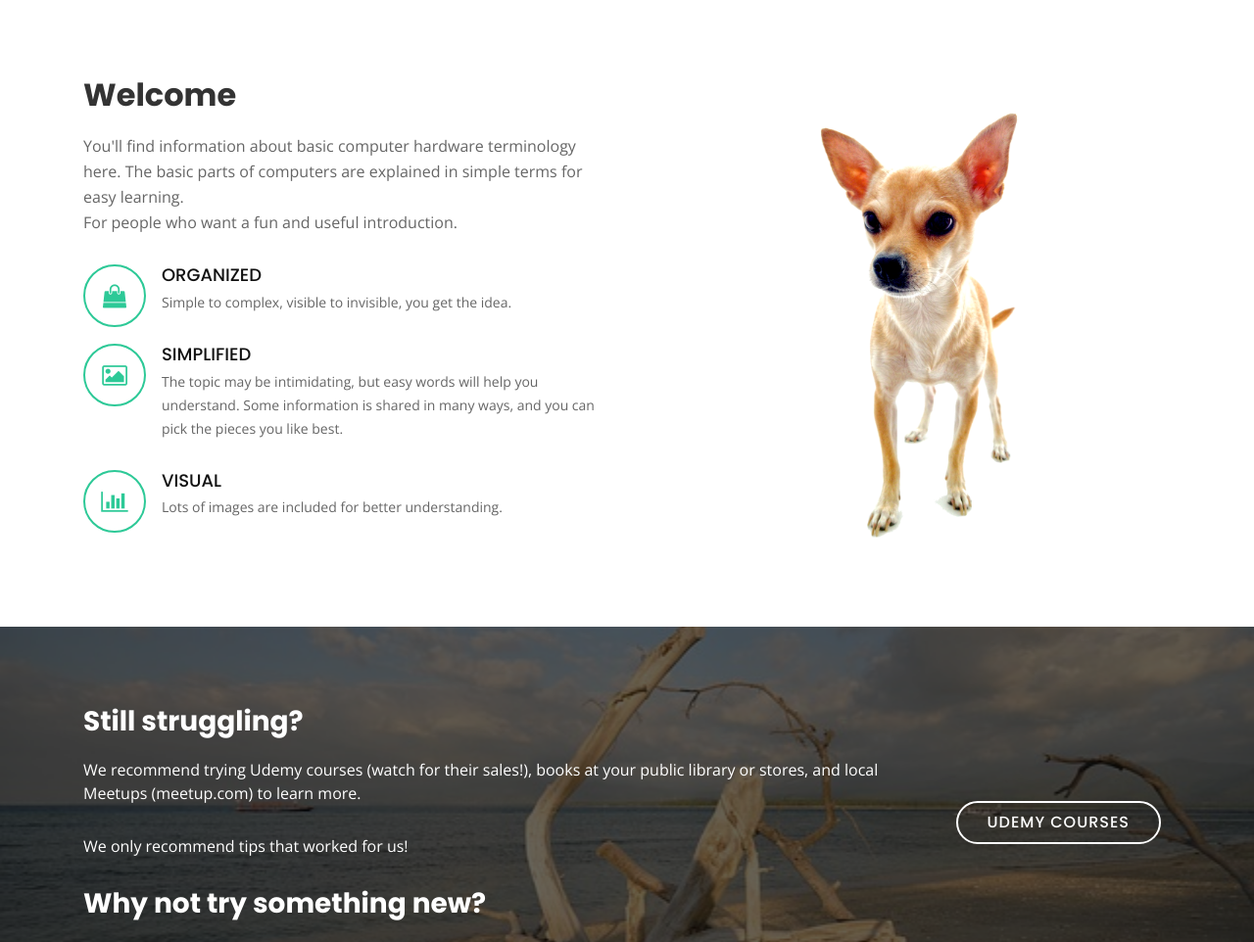
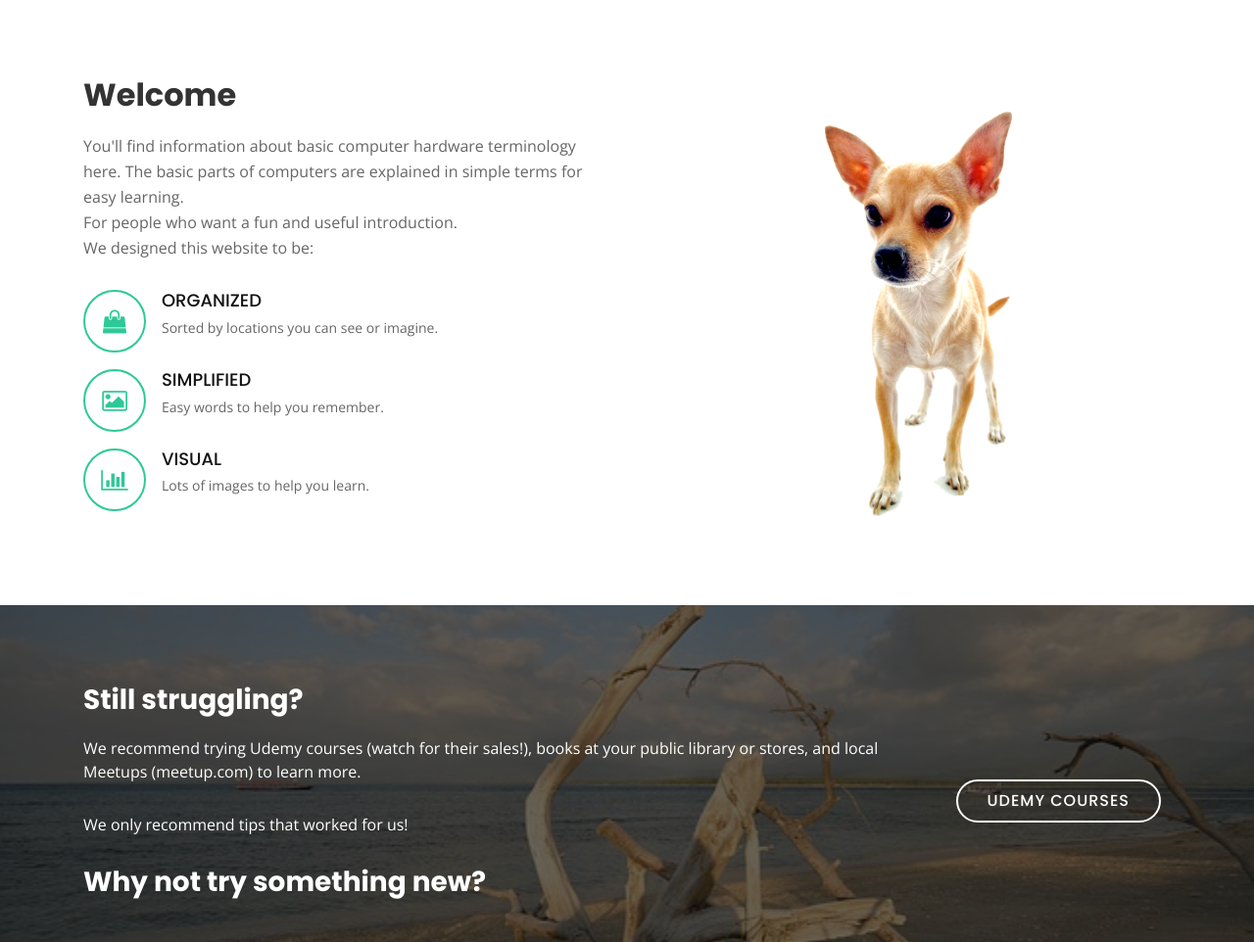
Before and after one commit to Hbada/computer-parts, a plain HTML site: page index.html in a window 1280 px wide. Shown: the part 802-1764 px from the top of the page at 98% size. Drawn offline with nearby package versions, Linux system fonts and the light colour scheme.

Commit message:
Fixed the About section so it makes more sense

```diff
--- a/index.html
+++ b/index.html
@@ -51,7 +51,7 @@
       <nav id="nav-menu-container">
         <ul class="nav-menu">
           <li class="menu-active"><a href="#hero">Home</a></li>
-          <li><a href="#about">About Us</a></li>
+          <li><a href="#about">About</a></li>
           <li><a href="#portfolio">Learn</a></li>
           <li><a href="#contact">Contact</a></li>
         </ul>
@@ -73,7 +73,7 @@
   <main id="main">
 
     <!--==========================
-      About Us Section
+      About Section
     ============================-->
     <section id="about">
       <div class="container">
@@ -85,24 +85,26 @@
               You'll find information about basic computer hardware terminology here.
               The basic parts of computers are explained in simple terms for easy learning.<br />
               For people who want a fun and useful introduction.
+              <br />
+              We designed this website to be:
             </p>
 
             <div class="icon-box wow fadeInUp">
               <div class="icon"><i class="fa fa-shopping-bag"></i></div>
               <h4 class="title"><a href="">Organized</a></h4>
-              <p class="description">Simple to complex, visible to invisible, you get the idea.</p>
+              <p class="description">Sorted by locations you can see or imagine.</p>
             </div>
 
             <div class="icon-box wow fadeInUp" data-wow-delay="0.2s">
               <div class="icon"><i class="fa fa-photo"></i></div>
               <h4 class="title"><a href="">Simplified</a></h4>
-              <p class="description">The topic may be intimidating, but easy words will help you understand. Some information is shared in many ways, and you can pick the pieces you like best.</p>
+              <p class="description">Easy words to help you remember.</p>
             </div>
 
             <div class="icon-box wow fadeInUp" data-wow-delay="0.4s">
               <div class="icon"><i class="fa fa-bar-chart"></i></div>
               <h4 class="title"><a href="">Visual</a></h4>
-              <p class="description">Lots of images are included for better understanding.</p>
+              <p class="description">Lots of images to help you learn.</p>
             </div>
 
           </div>
```
